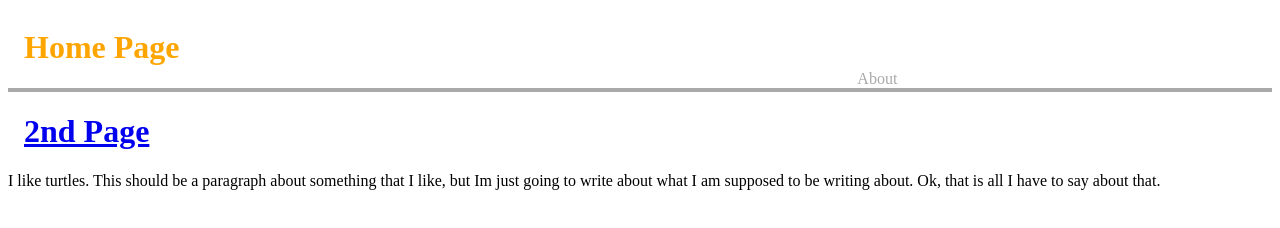
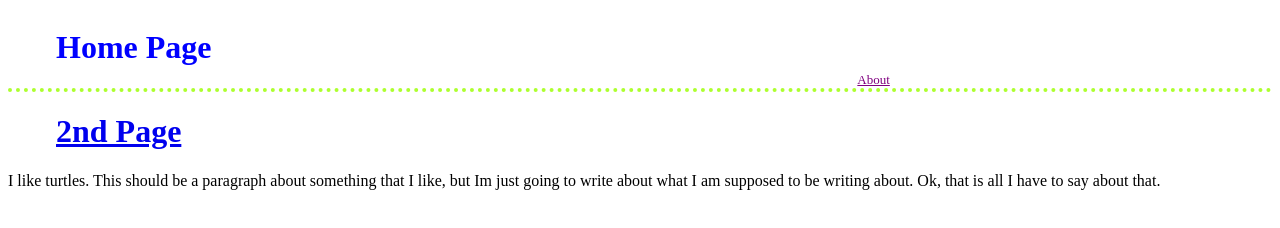
Before and after one commit to SethCaparelli/git-collab-3, a plain HTML site: page app/index.html in a window 1280 px wide. Drawn offline with Linux system fonts and the light colour scheme; files that its build step writes are made by us from their sources.

Commit message:
edited 5 css elements and moved app.js to app directory

```diff
--- a/app/styles/styles.css
+++ b/app/styles/styles.css
@@ -3,13 +3,13 @@ header {
   grid-template-columns: repeat(6, 1fr);
   grid-gap: 10px;
   align-items: end;
-  border-bottom: .3rem solid darkgrey;
+  border-bottom: .3rem dotted greenyellow;
 }
 
 h1 {
   grid-column: 1/span 2;
-  margin-left: 1rem;
-  color: orange;
+  margin-left: 3rem;
+  color: blue;
 }
 
 nav {
@@ -17,7 +17,7 @@ nav {
 }
 
 nav a {
-  text-decoration: none;
-  color: darkgrey;
-  font-size:
+  text-decoration: underline;
+  color: purple;
+  font-size: 13px;
 }
```
